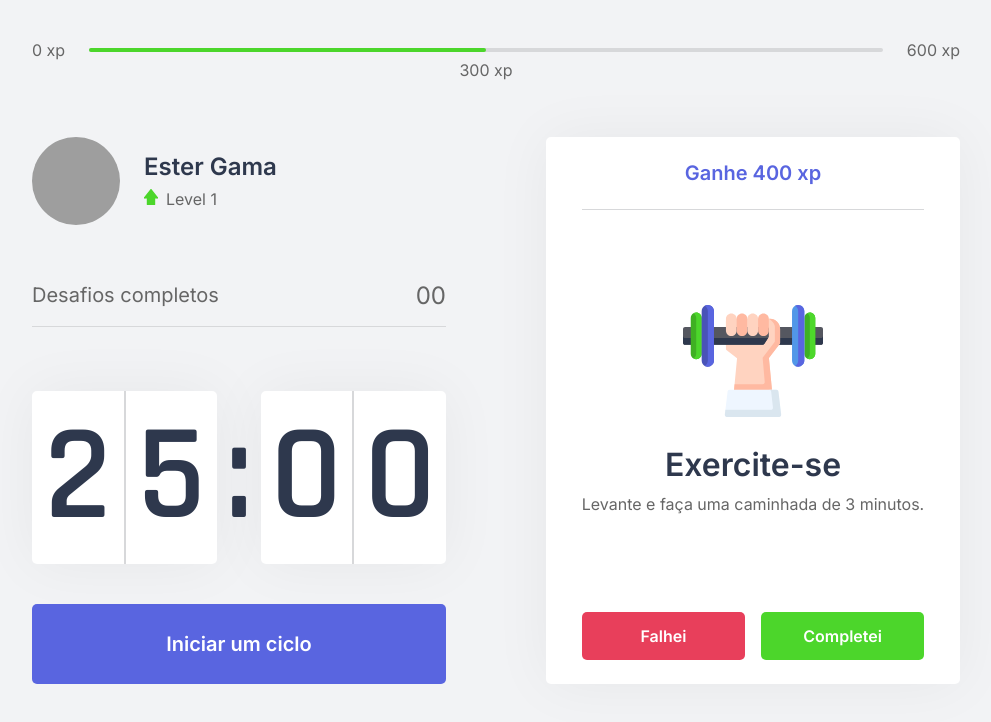
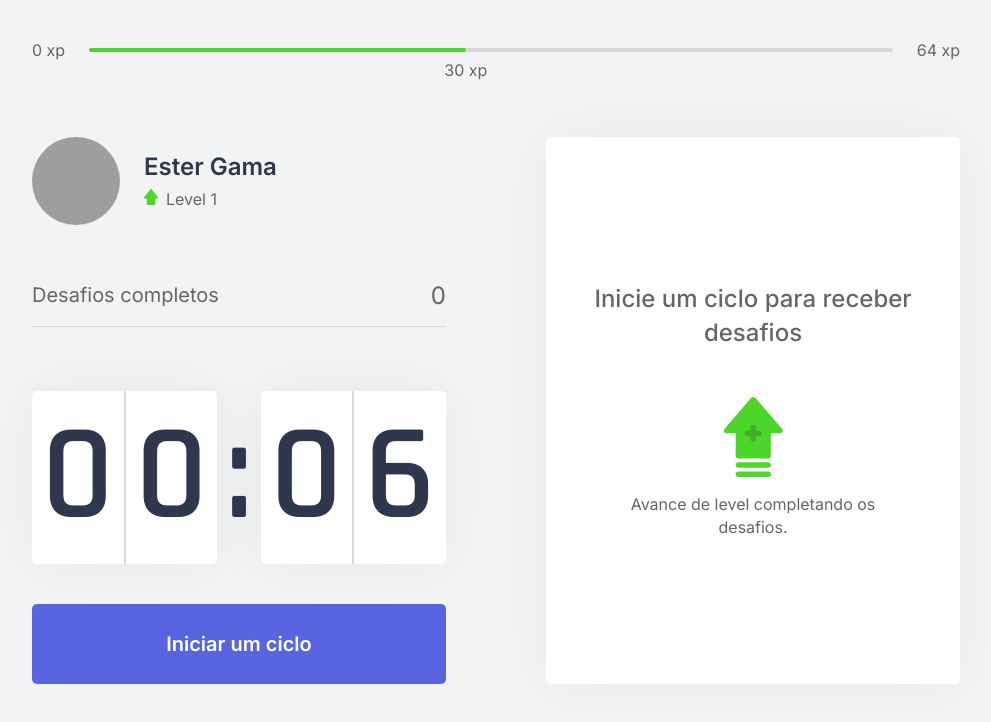
Before and after one commit to esterfania/countdown, a Next.js app: page / in a window 1280 px wide. Shown: the top 722 px of the page, without its empty margins (144-1135 px from the left). Built offline with nearby package versions, Linux system fonts and the light colour scheme; grey boxes are pictures that could not be loaded.

Commit message:
finish the context api

```diff
--- /dev/null
+++ b/challenges.json
@@ -0,0 +1,62 @@
+[
+  {
+    "type": "body",
+    "description": "Estique um de seus braços com a palma da mão virada para frente e puxe os dedos para cima por 10 segundos por mão.",
+    "amount": 80
+  },
+  {
+    "type": "body",
+    "description": "Estique seu braço contra o peito e puxe-o utilizando o outro braço por 10 segundos por braço.",
+    "amount": 60
+  },
+  {
+    "type": "body",
+    "description": "Puxe seu pescoço com a ajuda da mão para a direita e para a esquerda, permanecendo na posição por alguns segundos.",
+    "amount": 70
+  },
+  {
+    "type": "body",
+    "description": "Com as duas mãos na parte de trás da cabeça, leve-a para baixo, alongando a parte de trás da região.",
+    "amount": 60
+  },
+  {
+    "type": "body",
+    "description": "Cruze as pernas e desça com as mãos esticadas em direção ao chão. Repita o movimento com a outra perna na frente.",
+    "amount": 100
+  },
+  {
+    "type": "body",
+    "description": "Sentado, abra as pernas e tente encostar as palmas das mãos no chão, repita 3 vezes por 5 segundos.",
+    "amount": 80
+  },
+  {
+    "type": "body",
+    "description": "Puxe o joelho de encontro ao peito e segure, troque de perna após 10 segundos.",
+    "amount": 50
+  },
+  {
+    "type": "body",
+    "description": "Sentado, cruze uma perna e incline seu tronco à frente, troque de perna após 10 segundos.",
+    "amount": 80
+  },
+  {
+    "type": "eye",
+    "description": "Sentado, feche os olhos e cubra-os com as palmas da mão durante 2 minutos, depois abra normalmente.",
+    "amount": 90
+  },
+  {
+    "type": "eye",
+    "description": "Em algum ambiente aberto, olhe o mais longe que puder em quatro direções por 3s, mexa apenas os olhos. Repita 3 vezes.",
+    "amount": 140
+  },
+  {
+    "type": "eye",
+    "description": "Usando os polegares, massage a área abaixo das sobrancelhas em movimentos circulares por 15 segundos.",
+    "amount": 70
+  },
+  {
+    "type": "body",
+    "description": "Em pé, gire a cintura o máximo que puder para a esquerda, segure por cinco segundos. Repita para a direita.",
+    "amount": 90
+  }
+]
--- a/src/components/ChallengeBox.tsx
+++ b/src/components/ChallengeBox.tsx
@@ -1,14 +1,21 @@
 import { useContext } from 'react';
 import styles from '../styles/components/ChallengeBox.module.css';
-import { ChallengesContext } from '../contexts/ChallengesContext';
+import {
+  ChallengesContext,
+} from '../contexts/ChallengesContext';
 
 export function ChallengeBox() {
-  const contextData = useContext(ChallengesContext);
-  console.log(contextData);
-  const hasActiveChallenge = true;
+  const { activeChallenge, resetChallenge } = useContext(ChallengesContext);
   return (
     <section className={styles.challengeBoxContainer}>
-      {hasActiveChallenge ? <ChallengeBoxActive /> : <ChallengeBoxNotActive />}
+      {activeChallenge ? (
+        <ChallengeBoxActive
+          activeChallenge={activeChallenge}
+          resetChallenge={resetChallenge}
+        />
+      ) : (
+        <ChallengeBoxNotActive />
+      )}
     </section>
   );
 }
@@ -25,23 +32,27 @@
   );
 }
 
-function ChallengeBoxActive() {
+function ChallengeBoxActive({ activeChallenge, resetChallenge }) {
   return (
     <aside className={styles.challengeActive}>
       <header>
-        <strong>Ganhe 400 xp</strong>
+        <strong>Ganhe {activeChallenge.amount} xp</strong>
       </header>
       <main>
         <figure>
-          <img src='icons/body.svg' alt='body' />
+          <img src={`icons/${activeChallenge.type}.svg`} alt='body' />
           <figcaption>
             <strong>Exercite-se</strong>
-            <p>Levante e faça uma caminhada de 3 minutos.</p>
+            <p>{activeChallenge.description}</p>
           </figcaption>
         </figure>
       </main>
       <footer>
-        <button type='button' className={styles.challengeFailedButton}>
+        <button
+          type='button'
+          className={styles.challengeFailedButton}
+          onClick={resetChallenge}
+        >
           Falhei
         </button>
         <button type='button' className={styles.challengeSucceededButton}>
--- a/src/components/CompletedChallenges.tsx
+++ b/src/components/CompletedChallenges.tsx
@@ -1,10 +1,14 @@
+import { useContext } from 'react';
+import { ChallengesContext } from '../contexts/ChallengesContext';
 import styles from '../styles/components/CompletedChallenges.module.css';
 
 export function CompletedChallenges() {
+  const { challengesCompleted } = useContext(ChallengesContext);
+
   return (
     <div className={styles.completedChallengesContainer}>
       <span>Desafios completos</span>
-      <span>00</span>
+      <span>{challengesCompleted}</span>
     </div>
   );
 }
--- a/src/components/Countdown.tsx
+++ b/src/components/Countdown.tsx
@@ -1,11 +1,14 @@
-import { useState, useEffect } from 'react';
+import { useState, useEffect, useContext } from 'react';
+import { ChallengesContext } from '../contexts/ChallengesContext';
 import styles from '../styles/components/Countdown.module.css';
 import { CountdownButton, CountdownButtonEnum } from './CountdownButton';
 
 let countdownTimeout: NodeJS.Timeout;
 
 export function Countdown() {
-  const [time, setTime] = useState(25 * 60);
+  const { startNewChallenge } = useContext(ChallengesContext);
+
+  const [time, setTime] = useState(0.1 * 60);
   const [isActive, setIsActive] = useState(false);
   const [hasFinished, setHasFinished] = useState(false);
 
@@ -23,6 +26,7 @@
     } else if (isActive && time === 0) {
       setIsActive(false);
       setHasFinished(true);
+      startNewChallenge()
     }
   }, [isActive, time]);
 
--- a/src/components/ExperienceBar.tsx
+++ b/src/components/ExperienceBar.tsx
@@ -1,19 +1,28 @@
 import styles from '../styles/components/ExperienceBar.module.css';
-interface ExperienceBarProps {
-  value: number;
-}
+import { useContext } from 'react';
+import { ChallengesContext } from '../contexts/ChallengesContext';
 
-export function ExperienceBar(props: ExperienceBarProps) {
+export function ExperienceBar() {
+  const { currentExperience, experienceToNextLevel } = useContext(
+    ChallengesContext
+  );
+
+  const percentToNextLevel =
+    Math.round(currentExperience * 100) / experienceToNextLevel;
+
   return (
     <header className={styles.experienceBar}>
       <span>0 xp</span>
       <div>
-        <div style={{ width: '50%' }}></div>
-        <span className={styles.currentExperience} style={{ left: '50%' }}>
-          {props.value} xp
+        <div style={{ width: `${percentToNextLevel}%` }}></div>
+        <span
+          className={styles.currentExperience}
+          style={{ left: `${percentToNextLevel}%` }}
+        >
+          {currentExperience} xp
         </span>
       </div>
-      <span>600 xp</span>
+      <span>{experienceToNextLevel} xp</span>
     </header>
   );
 }
--- a/src/contexts/ChallengesContext.tsx
+++ b/src/contexts/ChallengesContext.tsx
@@ -1,21 +1,62 @@
 import { createContext, useState, ReactNode } from 'react';
+import challenges from '../../challenges.json';
 
-export const ChallengesContext = createContext({});
+export const ChallengesContext = createContext({} as ChallengesContextData);
 
+interface ChallengesContextData {
+  level: number;
+  currentExperience: number;
+  challengesCompleted: number;
+  levelUp: () => void;
+  startNewChallenge: () => void;
+  activeChallenge: Challenge;
+  resetChallenge: () => void;
+  experienceToNextLevel: number;
+}
+interface Challenge {
+  type: 'body' | 'eye';
+  description: string;
+  amount: number;
+}
 interface ChallengsProviderProps {
   children: ReactNode;
 }
 export function ChallengesProvider(props: ChallengsProviderProps) {
   const [level, setLevel] = useState(1);
-  const [currentExperience, setCurrentExperience] = useState(0);
+  const [currentExperience, setCurrentExperience] = useState(30);
   const [challengesCompleted, setChallengesCompleted] = useState(0);
+
+  const [activeChallenge, setActiveChallenge] = useState(null);
+
+  const experienceToNextLevel = Math.pow((level + 1) * 4, 2);
 
   function levelUp() {
     setLevel(level + 1);
   }
+
+  function startNewChallenge() {
+    const randonChallengeIndex = Math.floor(Math.random() * challenges.length);
+    const challenge = challenges[randonChallengeIndex];
+
+    setActiveChallenge(challenge);
+  }
+
+  function resetChallenge() {
+    setActiveChallenge(null);
+  }
+
   return (
     <ChallengesContext.Provider
-      value={{ level, currentExperience, challengesCompleted, levelUp }}
+      value={{
+        level,
+        currentExperience,
+        challengesCompleted,
+        levelUp,
+        startNewChallenge,
+        activeChallenge,
+        resetChallenge,
+        experienceToNextLevel
+      }}
     >
       {props.children}
     </ChallengesContext.Provider>
```
